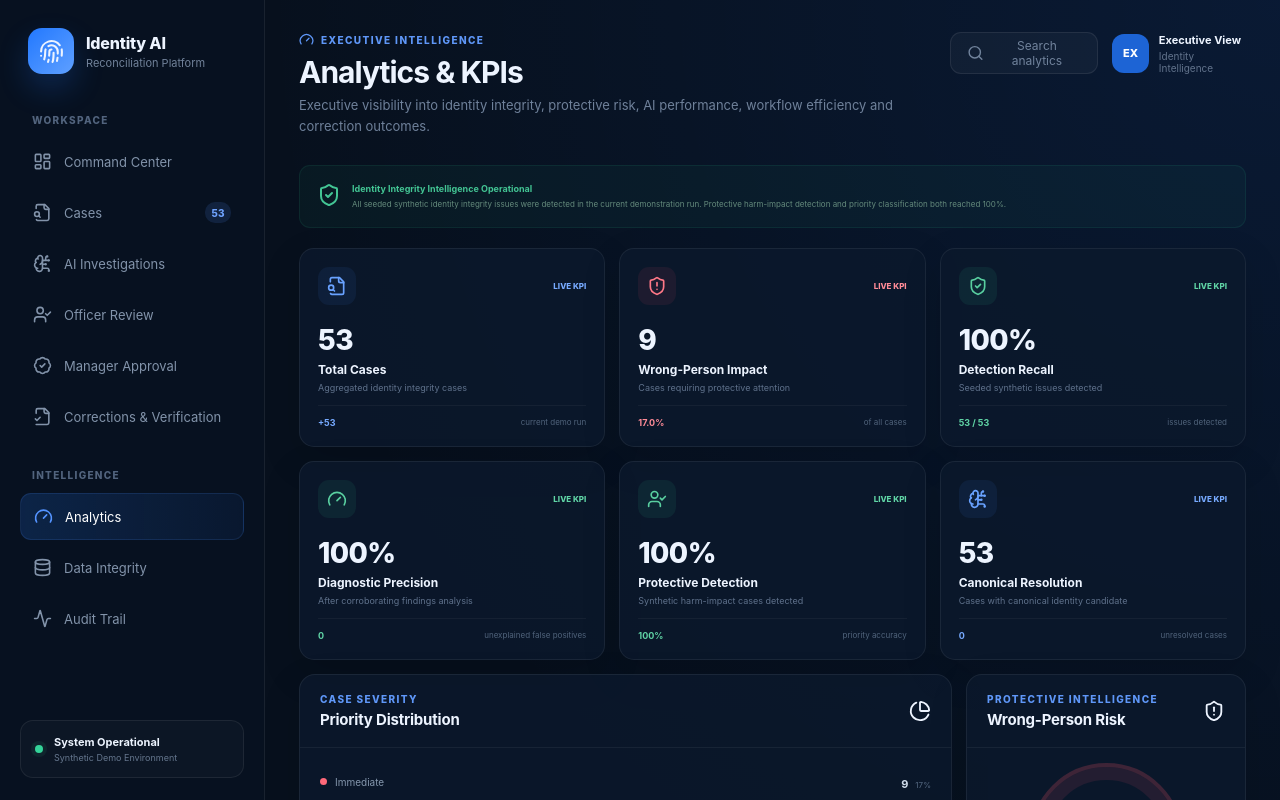
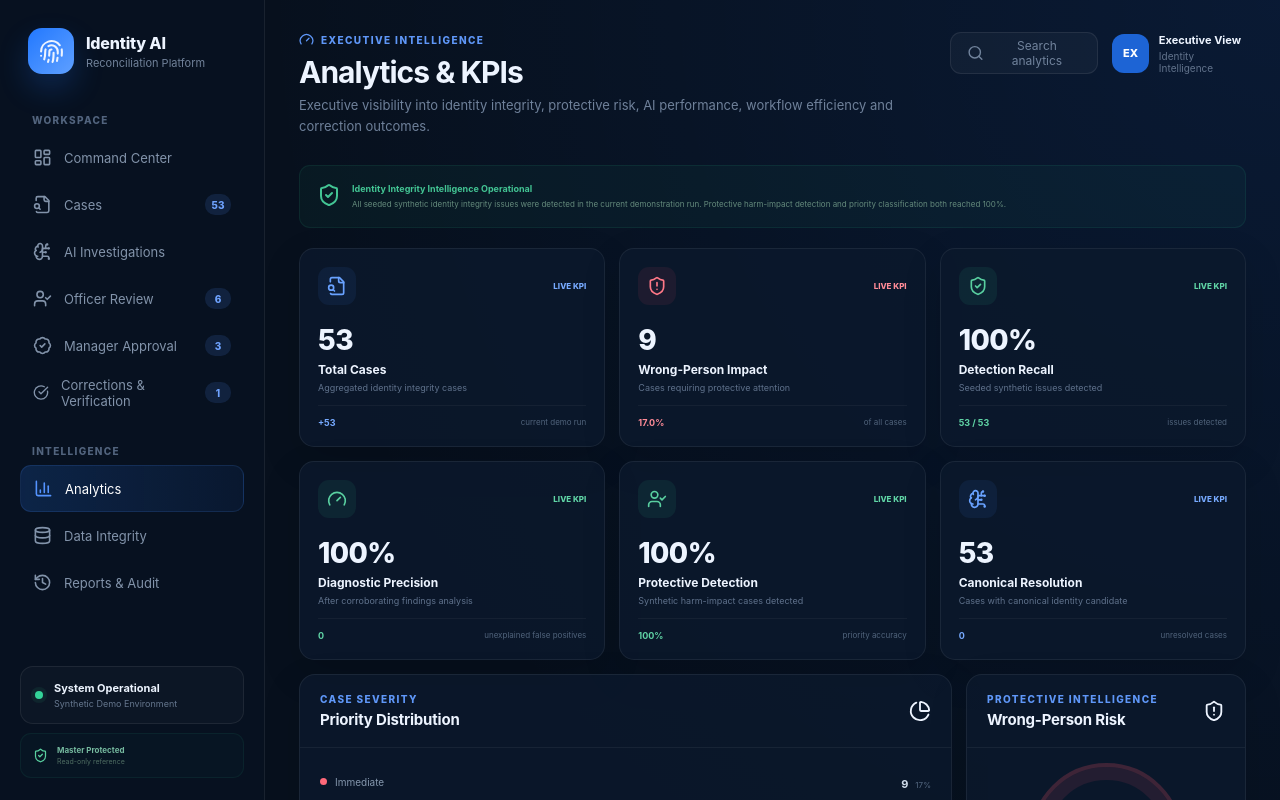
Before and after one commit to x47-cmd/ai-identity-reconciliation-platform, a Next.js app: page /analytics in a window 1280 px wide. Shown: the top 800 px of the page. Built offline with nearby package versions, Linux system fonts and the light colour scheme.

Commit message:
Update page.js

```diff
--- a/app/analytics/page.js
+++ b/app/analytics/page.js
@@ -1,29 +1,23 @@
 import Link from "next/link";
+
+import Sidebar from "../components/Sidebar";
 
 import {
   Activity,
-  AlertTriangle,
-  BadgeCheck,
   BarChart3,
   BrainCircuit,
   ChevronRight,
-  CircleAlert,
-  Clock3,
   Database,
-  FileCheck2,
   FileSearch,
   Fingerprint,
   Gauge,
-  LayoutDashboard,
   PieChart,
   Search,
   ShieldAlert,
   ShieldCheck,
   Timer,
-  TrendingDown,
   TrendingUp,
   UserCheck,
-  Users,
 } from "lucide-react";
 
 
@@ -296,128 +290,6 @@ const powerBiDatasets = [
     status: "READY",
   },
 ];
-
-
-/* =========================================================
-   SIDEBAR
-   ========================================================= */
-
-function Sidebar() {
-  return (
-    <aside className="sidebar">
-      <div className="brand">
-        <div className="brandIcon">
-          <Fingerprint size={25} />
-        </div>
-
-        <div>
-          <div className="brandTitle">
-            Identity AI
-          </div>
-
-          <div className="brandSubtitle">
-            Reconciliation Platform
-          </div>
-        </div>
-      </div>
-
-      <nav className="navigation">
-        <div className="navLabel">
-          WORKSPACE
-        </div>
-
-        <Link
-          className="navItem"
-          href="/"
-        >
-          <LayoutDashboard size={19} />
-          <span>Command Center</span>
-        </Link>
-
-        <Link
-          className="navItem"
-          href="/cases"
-        >
-          <FileSearch size={19} />
-          <span>Cases</span>
-          <span className="navCount">
-            53
-          </span>
-        </Link>
-
-        <Link
-          className="navItem"
-          href="/cases"
-        >
-          <BrainCircuit size={19} />
-          <span>AI Investigations</span>
-        </Link>
-
-        <Link
-          className="navItem"
-          href="/officer-review"
-        >
-          <UserCheck size={19} />
-          <span>Officer Review</span>
-        </Link>
-
-        <Link
-          className="navItem"
-          href="/manager-approval"
-        >
-          <BadgeCheck size={19} />
-          <span>Manager Approval</span>
-        </Link>
-
-        <Link
-          className="navItem"
-          href="/corrections-verification"
-        >
-          <FileCheck2 size={19} />
-          <span>
-            Corrections & Verification
-          </span>
-        </Link>
-
-        <div className="navLabel navSecond">
-          INTELLIGENCE
-        </div>
-
-        <Link
-          className="navItem active"
-          href="/analytics"
-        >
-          <Gauge size={19} />
-          <span>Analytics</span>
-        </Link>
-
-        <div className="navItem">
-          <Database size={19} />
-          <span>Data Integrity</span>
-        </div>
-
-        <div className="navItem">
-          <Activity size={19} />
-          <span>Audit Trail</span>
-        </div>
-      </nav>
-
-      <div className="sidebarFooter">
-        <div className="systemDot" />
-
-        <div>
-          <div className="systemTitle">
-            System Operational
-          </div>
-
-          <div className="systemSubtitle">
-            Synthetic Demo Environment
-          </div>
-        </div>
-      </div>
-    </aside>
-  );
-}
 
 
 /* =========================================================
@@ -1035,7 +907,13 @@ function TrendChart() {
 export default function AnalyticsPage() {
   return (
     <div className="appShell">
+
+      {/* ================================================
+          SHARED PLATFORM SIDEBAR
+          ================================================ */}
+
       <Sidebar />
+
 
       <main className="mainContent">
 
@@ -1162,7 +1040,7 @@ export default function AnalyticsPage() {
 
 
         {/* ================================================
-            PRIORITY + ERROR DISTRIBUTION
+            PRIORITY + PROTECTIVE RISK
             ================================================ */}
 
         <section className="dashboardGrid">
@@ -1638,6 +1516,7 @@ export default function AnalyticsPage() {
             </div>
           </div>
 
+
           <div className="metricCard">
             <div className="metricIcon">
               <Database size={20} />
@@ -1656,6 +1535,7 @@ export default function AnalyticsPage() {
             </div>
           </div>
 
+
           <div className="metricCard">
             <div className="metricIcon">
               <Fingerprint size={20} />
@@ -1673,6 +1553,7 @@ export default function AnalyticsPage() {
               Continuously reconciled dataset
             </div>
           </div>
+
 
           <div className="metricCard">
             <div className="metricIcon">
@@ -1718,6 +1599,7 @@ export default function AnalyticsPage() {
 
             <BrainCircuit size={22} />
           </div>
+
 
           <div className="tableWrap">
             <table>
@@ -1842,6 +1724,7 @@ export default function AnalyticsPage() {
             <BarChart3 size={22} />
           </div>
 
+
           <div
             style={{
               display:
@@ -1900,9 +1783,7 @@ export default function AnalyticsPage() {
                       "10px",
                   }}
                 >
-                  <div
-                    className="metricIcon"
-                  >
+                  <div className="metricIcon">
                     <BarChart3 size={21} />
                   </div>
 
@@ -1941,6 +1822,7 @@ export default function AnalyticsPage() {
                     </span>
                   </div>
                 </div>
+
 
                 <div
                   style={{
@@ -2027,6 +1909,7 @@ export default function AnalyticsPage() {
                   )}
                 </div>
               </div>
+
 
               <div
                 style={{
@@ -2430,6 +2313,10 @@ export default function AnalyticsPage() {
         </section>
 
 
+        {/* ================================================
+            FOOTER
+            ================================================ */}
+
         <footer className="footer">
           <span>
             AI Identity Reconciliation Platform
@@ -2438,9 +2325,11 @@ export default function AnalyticsPage() {
 
           <div>
             <Activity size={15} />
+
             Intelligence Monitoring Active
           </div>
         </footer>
+
       </main>
     </div>
   );
```
